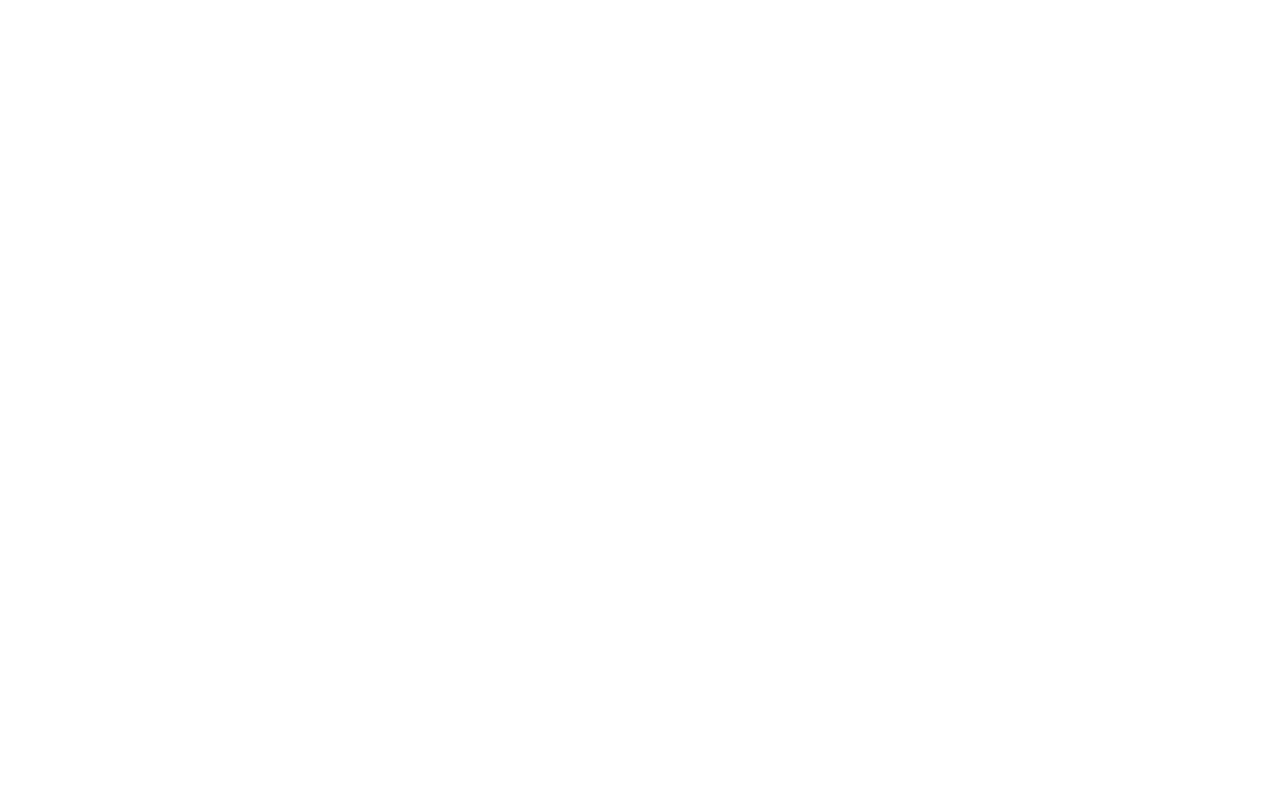
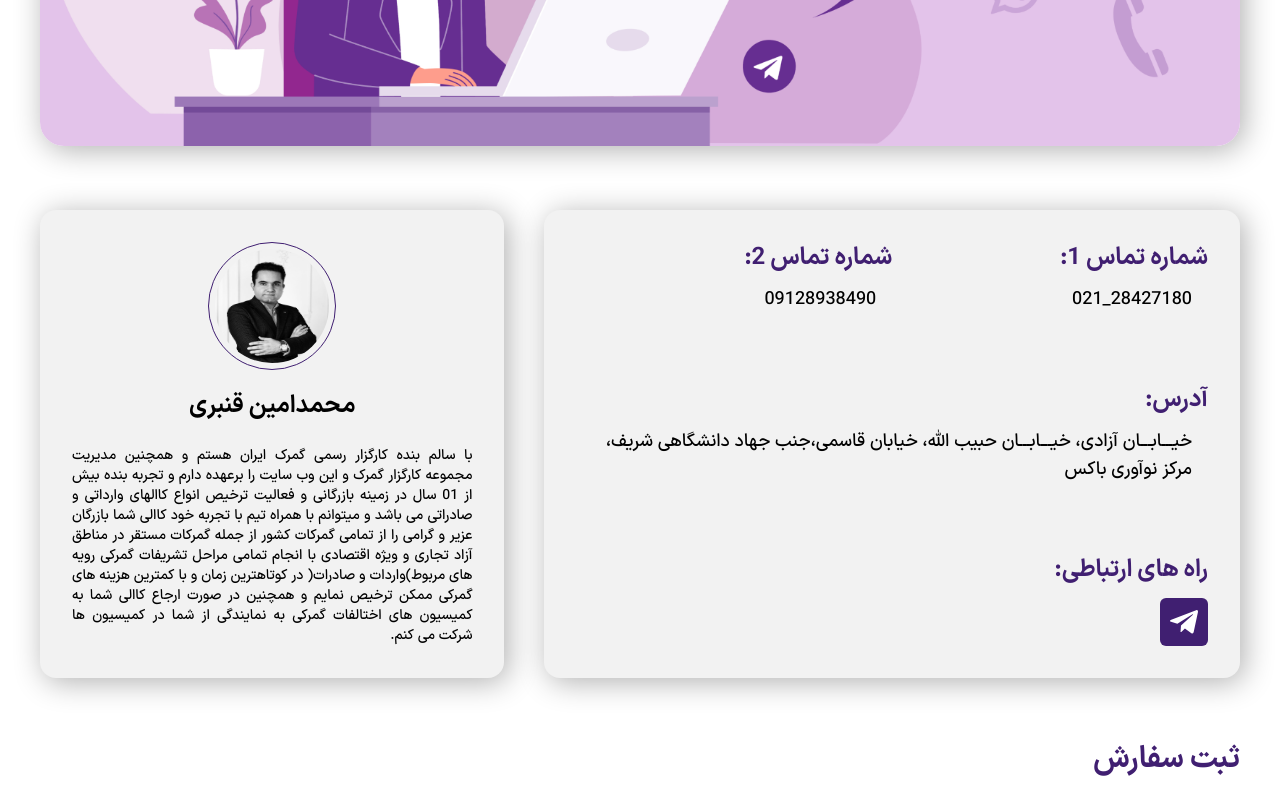
Before and after one commit to Alireza-Mashayekhy/kargozar, a Next.js app: page /contact in a window 1280 px wide. Before the commit this address had no page. Shown: the part 500-1297 px from the top of the page. Before the commit the page ends 800 px from the top, so only its background shows below. Built offline with nearby package versions, Linux system fonts and the light colour scheme.

Commit message:
contact page

```diff
--- a/components/Footer.tsx
+++ b/components/Footer.tsx
@@ -82,9 +82,11 @@
                         </div>
                         <div className="flex flex-col gap-3 text-sm sm:text-bas">
                             <div className="text-left">gomrok@gmail.com</div>
-                            <div className="text-left">09999999999</div>
+                            <div className="text-left">09128938490</div>
                             <div className="sm:max-w-44 text-justify">
-                                لورم ایپسوم متن ساختگی با تولید سادگی
+                                خیـــابـــان آزادی، خیـــابـــان حبیب الله،
+                                خیابان قاسمی،جنب جهاد دانشگاهی شریف، مرکز نوآوری
+                                باکس
                             </div>
                         </div>
                     </div>
--- a/components/Header.tsx
+++ b/components/Header.tsx
@@ -105,11 +105,14 @@
                 <button className="text-primary-1 px-5 py-1.5 rounded-lg bg-secondary font-semibold">
                     ثبت سفارش
                 </button>
-                <button className="text-primary-1 px-5 py-1.5 rounded-lg bg-secondary">
-                    09999999999
+                <button
+                    className="text-primary-1 px-5 py-1.5 rounded-lg bg-secondary"
+                    style={{ direction: 'ltr' }}
+                >
+                    021_28427180
                 </button>
                 <button className="text-primary-1 px-5 py-1.5 rounded-lg bg-secondary">
-                    09999999999
+                    09128938490
                 </button>
             </div>
             <HumberMenu
--- /dev/null
+++ b/pages/contact.tsx
@@ -0,0 +1,141 @@
+import Avatar from '@/components/Avatar';
+import Banner from '@/components/Banner';
+import Layout from '@/components/layout';
+import { FaTelegramPlane } from 'react-icons/fa';
+
+export default function Contact() {
+    const socials = [
+        {
+            icon: (
+                <FaTelegramPlane
+                    color="white"
+                    className="w-5 h-5 sm:w-8 sm:h-8"
+                />
+            ),
+        },
+    ];
+    return (
+        <Layout>
+            <div className="flex flex-col gap-16 px-2.5 md:px-10 py-28 md:py-44">
+                <Banner data={['/contact/banner.png']} />
+                <div className="flex flex-col-reverse lg:flex-row gap-10">
+                    <div className="flex flex-col justify-between shadow-md rounded-2xl bg-secondary p-8 w-full lg:w-3/5 gap-6">
+                        <div className="flex">
+                            <div className="w-1/2">
+                                <div className="flex flex-col gap-3">
+                                    <h3 className="font-bold text-lg sm:text-2xl text-primary-1">
+                                        شماره تماس 1:
+                                    </h3>
+                                    <div
+                                        className="text-sm sm:text-lg pr-4"
+                                        style={{ direction: 'ltr' }}
+                                    >
+                                        021_28427180
+                                    </div>
+                                </div>
+                            </div>
+                            <div className="w-1/2">
+                                <div className="flex flex-col gap-3">
+                                    <h3 className="font-bold text-lg sm:text-2xl text-primary-1">
+                                        شماره تماس 2:
+                                    </h3>
+                                    <div
+                                        className="text-sm sm:text-lg pr-4"
+                                        style={{ direction: 'ltr' }}
+                                    >
+                                        09128938490
+                                    </div>
+                                </div>
+                            </div>
+                        </div>
+                        <div className="w-full">
+                            <div className="flex flex-col gap-3">
+                                <h3 className="font-bold text-lg sm:text-2xl text-primary-1">
+                                    آدرس:
+                                </h3>
+                                <div className="text-sm sm:text-lg pr-4">
+                                    خیـــابـــان آزادی، خیـــابـــان حبیب الله،
+                                    خیابان قاسمی،جنب جهاد دانشگاهی شریف، مرکز
+                                    نوآوری باکس
+                                </div>
+                            </div>
+                        </div>
+                        <div className="w-full">
+                            <div className="flex flex-col gap-3">
+                                <h3 className="font-bold text-lg sm:text-2xl text-primary-1">
+                                    راه های ارتباطی:
+                                </h3>
+                                <div className="flex">
+                                    {socials.map((el, index) => {
+                                        return (
+                                            <div
+                                                key={`icon-${index}`}
+                                                className="w-8 h-8 sm:w-12 sm:h-12 flex items-center justify-center rounded-md bg-primary-1 cursor-pointer"
+                                            >
+                                                {el.icon}
+                                            </div>
+                                        );
+                                    })}
+                                </div>
+                            </div>
+                        </div>
+                    </div>
+                    <div className="flex flex-col justify-between shadow-md rounded-2xl bg-secondary p-8 w-full lg:w-2/5 gap-6">
+                        <Avatar
+                            image="/about/user.jpg"
+                            name="محمدامین قنبری"
+                            vertical
+                        />
+                        <p className="leading-loose text-justify text-xs sm:text-sm">
+                            با سالم بنده کارگزار رسمی گمرک ایران هستم و همچنین
+                            مدیریت مجموعه کارگزار گمرک و این وب سایت را برعهده
+                            دارم و تجربه بنده بیش از 01 سال در زمینه بازرگانی و
+                            فعالیت ترخیص انواع کاالهای وارداتی و صادراتی می باشد
+                            و میتوانم با همراه تیم با تجربه خود کاالی شما
+                            بازرگان عزیر و گرامی را از تمامی گمرکات کشور از جمله
+                            گمرکات مستقر در مناطق آزاد تجاری و ویژه اقتصادی با
+                            انجام تمامی مراحل تشریفات گمرکی رویه های
+                            مربوط)واردات و صادرات( در کوتاهترین زمان و با کمترین
+                            هزینه های گمرکی ممکن ترخیص نمایم و همچنین در صورت
+                            ارجاع کاالی شما به کمیسیون های اختالفات گمرکی به
+                            نمایندگی از شما در کمیسیون ها شرکت می کنم.
+                        </p>
+                    </div>
+                </div>
+                <div className="flex flex-col gap-8">
+                    <h2 className="font-bold text-xl sm:text-3xl text-primary-1">
+                        ثبت سفارش
+                    </h2>
+                    <div className="flex flex-col md:flex-row gap-5 sm:gap-12">
+                        <div className="flex flex-col w-full md:w-1/2 gap-5 sm:gap-12">
+                            <input
+                                type="text"
+                                className="border rounded-xl px-4 py-3 sm:px-7 sm:py-4 w-full focus:border-primary-1 text-sm sm:text-base"
+                                placeholder="نام و نام خانوادگی"
+                            />
+                            <input
+                                type="text"
+                                className="border rounded-xl px-4 py-3 sm:px-7 sm:py-4 w-full focus:border-primary-1 text-sm sm:text-base"
+                                placeholder="ایمیل"
+                            />
+                            <input
+                                type="text"
+                                className="border rounded-xl px-4 py-3 sm:px-7 sm:py-4 w-full focus:border-primary-1 text-sm sm:text-base"
+                                placeholder="شماره تماس"
+                            />
+                        </div>
+                        <textarea
+                            placeholder="توضیحات"
+                            className="border rounded-xl p-3 sm:p-5 w-full md:w-1/2 focus:border-primary-1 text-sm sm:text-base resize-none min-h-32"
+                        />
+                    </div>
+                    <div className="flex justify-center">
+                        <button className=" sm:text-xl px-8 py-2 text-white bg-primary-1 rounded-lg">
+                            ارسال پیام
+                        </button>
+                    </div>
+                </div>
+            </div>
+        </Layout>
+    );
+}
```
Also changed, not shown: public/contact/banner.png (added).
